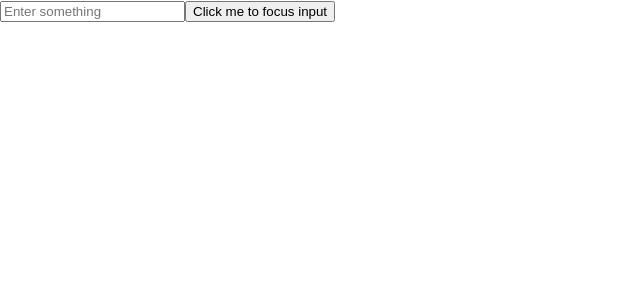
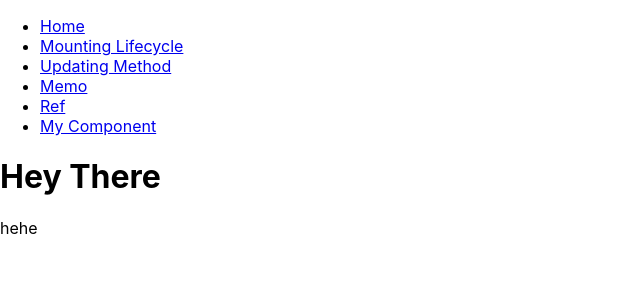
Before and after one commit to Abhay-Newput/React-Training, a React (Create React App) app in the folder learning/: page /my-component in a window 1280 px wide. Shown: the top 300 px of the page, without its empty margins (0-640 px from the left). Built offline with nearby package versions, Linux system fonts and the light colour scheme.

Commit message:
react router

```diff
--- a/learning/package.json
+++ b/learning/package.json
@@ -8,6 +8,7 @@
     "@testing-library/user-event": "^13.5.0",
     "react": "^18.3.1",
     "react-dom": "^18.3.1",
+    "react-router-dom": "^6.23.0",
     "react-scripts": "5.0.1",
     "web-vitals": "^2.1.4"
   },
--- a/learning/src/App.js
+++ b/learning/src/App.js
@@ -1,28 +1,48 @@
-// import ClassComponent from "./components/ClassComponent";
-// import MountingLifeCycle from "./components/LifeCycleMethods/Mounting/MountingLifeCycle";
-// import UpdatingMethod from "./components/LifeCycleMethods/Updateing/UpdatingMethod";
-
-// import MyComponent from "./components/MyComponent";
-
+import { BrowserRouter as Router, Routes, Route, Link } from "react-router-dom";
+import ClassComponent from "./components/ClassComponent";
+import MountingLifeCycle from "./components/LifeCycleMethods/Mounting/MountingLifeCycle";
+import UpdatingMethod from "./components/LifeCycleMethods/Updateing/UpdatingMethod";
+import MyComponent from "./components/MyComponent";
 import Ref from "./components/Ref";
-
-// import Memo from "./components/Memo";
+import Memo from "./components/Memo";
 
 function App() {
-  // console.log(<MyComponent />);
-
   return (
-    <div key={2} className="App">
-      {/* <ClassComponent />
-      <MountingLifeCycle />
-      <UpdatingMethod /> */}
-      {/* <Memo name="Abhay" /> */}
-      <Ref />
-      {/* <MyComponent name="hehe" /> */}
-    </div>
+    <Router>
+      <nav>
+        <ul>
+          <li>
+            <Link to="/">Home</Link>
+          </li>
+          <li>
+            <Link to="/mounting">Mounting Lifecycle</Link>
+          </li>
+          <li>
+            <Link to="/updating">Updating Method</Link>
+          </li>
+          <li>
+            <Link to="/memo">Memo</Link>
+          </li>
+          <li>
+            <Link to="/ref">Ref</Link>
+          </li>
+          <li>
+            <Link to="/my-component">My Component</Link>
+          </li>
+        </ul>
+      </nav>
+      <div key={2} className="App">
+        <Routes>
+          <Route path="/" exact element={<ClassComponent />} />
+          <Route path="/mounting" element={<MountingLifeCycle />} />
+          <Route path="/updating" element={<UpdatingMethod />} />
+          <Route path="/memo" element={<Memo name="Abhay" />} />
+          <Route path="/ref" element={<Ref />} />
+          <Route path="/my-component" element={<MyComponent name="hehe" />} />
+        </Routes>
+      </div>
+    </Router>
   );
 }
 
-// console.log(App());
-
 export default App;
--- a/learning/src/components/Ref.js
+++ b/learning/src/components/Ref.js
@@ -3,7 +3,7 @@ import * as React from "react";
 
 const Ref = () => {
   // Creating textInputRef variable
-  const textInputCreateRef = React.createRef(); // using CreateRef..
+  // const textInputCreateRef = React.createRef(); // using CreateRef..
   const textInputUseRef = React.useRef(null);
 
   // This method will be used to focus textInput
```
Also changed, not shown: learning/src/components/Routes/Routes.js (added), 1 other file (tests, documents, lock files or other folders).
